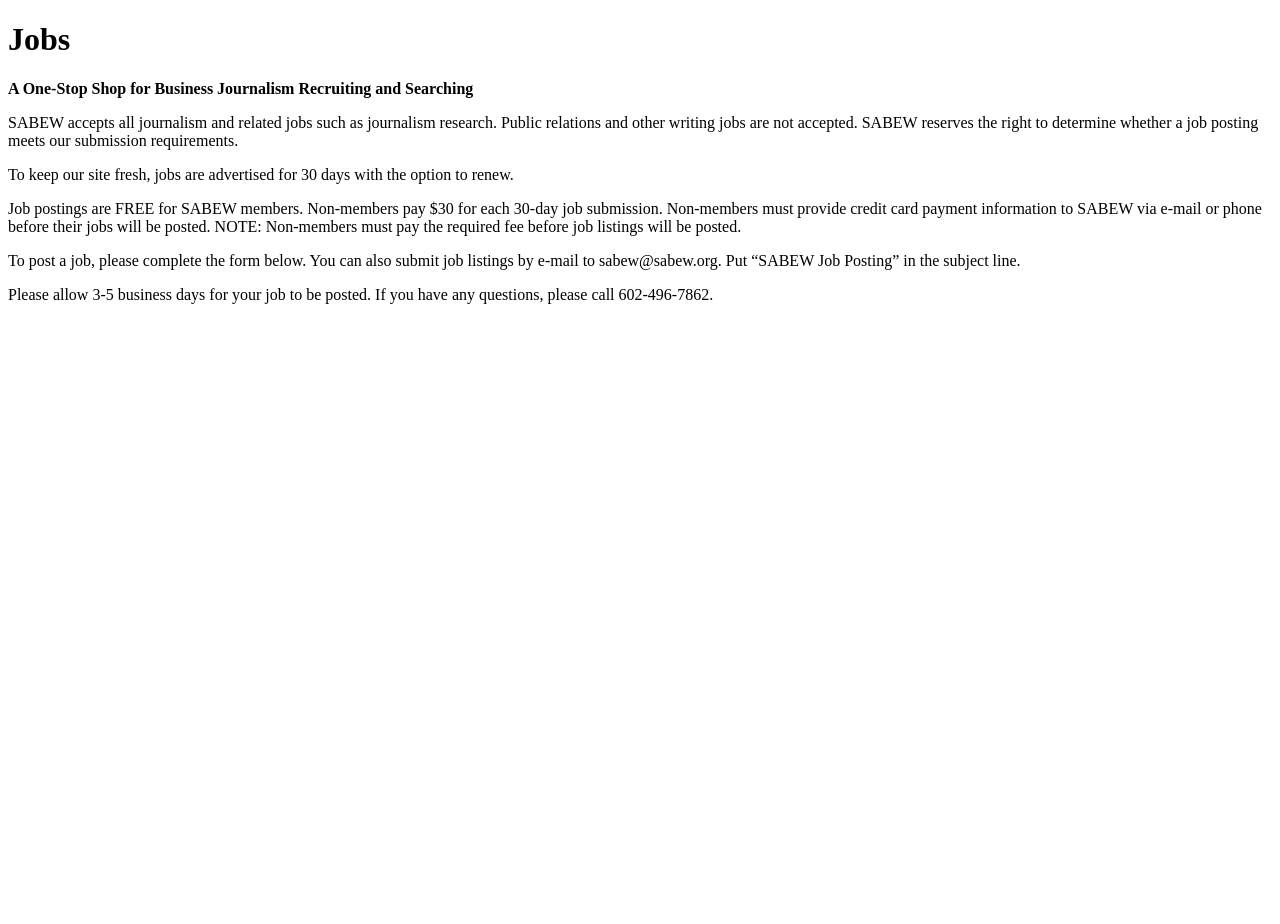
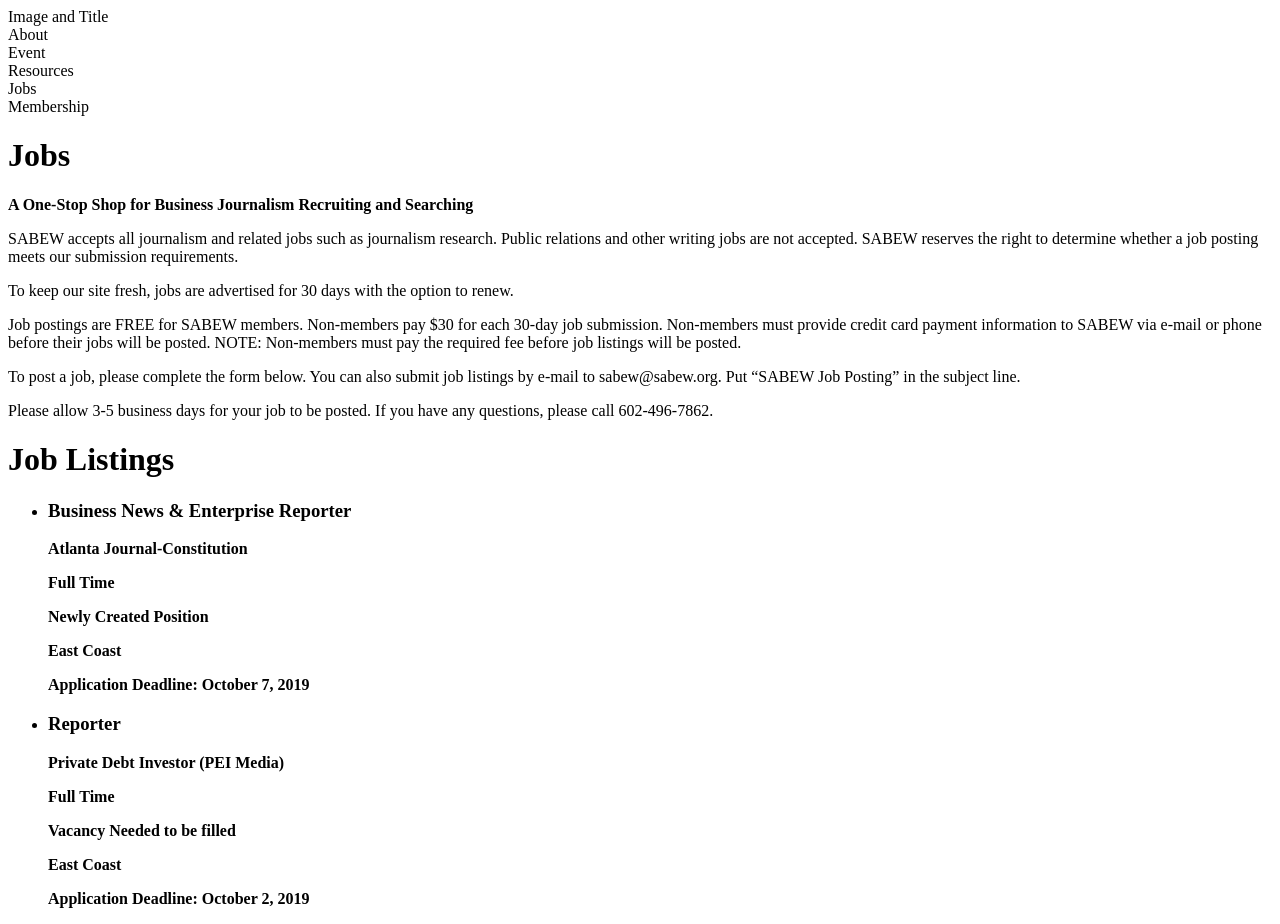
Before and after one commit to j4502-fs19/sabew-sec1, a plain HTML site: page index.html in a window 1280 px wide. Before the commit the page ends 800 px from the top, so only its background shows below. Drawn offline with Linux system fonts and the light colour scheme.

Commit message:
Update index.html

```diff
--- a/index.html
+++ b/index.html
@@ -10,6 +10,19 @@
 </head>
 
 <body>
+  <div id = “header”>
+  <div> Image and Title</div>
+
+  <div id = “menu”>
+  <div id =”About”>About</div>
+  <div id = “Events”>Event</div>
+  <div id = “Resources”>Resources</div>
+  <div = “Jobs”>Jobs</div>
+  <div id = “Membership”>Membership</div>
+  </div>
+
+  </div>
+
 <div id = “container”>
 <h1>Jobs</h1>
 <div class="">
@@ -25,8 +38,27 @@
 
 <p>Please allow 3-5 business days for your job to be posted. If you have any questions, please call 602-496-7862.
 </p>
+</div>
 
+<div class ="">
+<h1>Job Listings</h1>
+<ul>
+<li><h3><strong>Business News & Enterprise Reporter</h3></li>
+<p>Atlanta Journal-Constitution</p>
+<p>Full Time</p>
+<p>Newly Created Position</p>
+<p>East Coast</p>
+<p>Application Deadline: October 7, 2019</p>
+
+<li><h3>Reporter</h3></li>
+<p>Private Debt Investor (PEI Media)</p>
+<p>Full Time<pi>
+<p>Vacancy Needed to be filled</p>
+<p>East Coast</p>
+<pi>Application Deadline: October 2, 2019</p>
+</ul>
 </div>
+
 </div>
 </body>
 </html>
```
